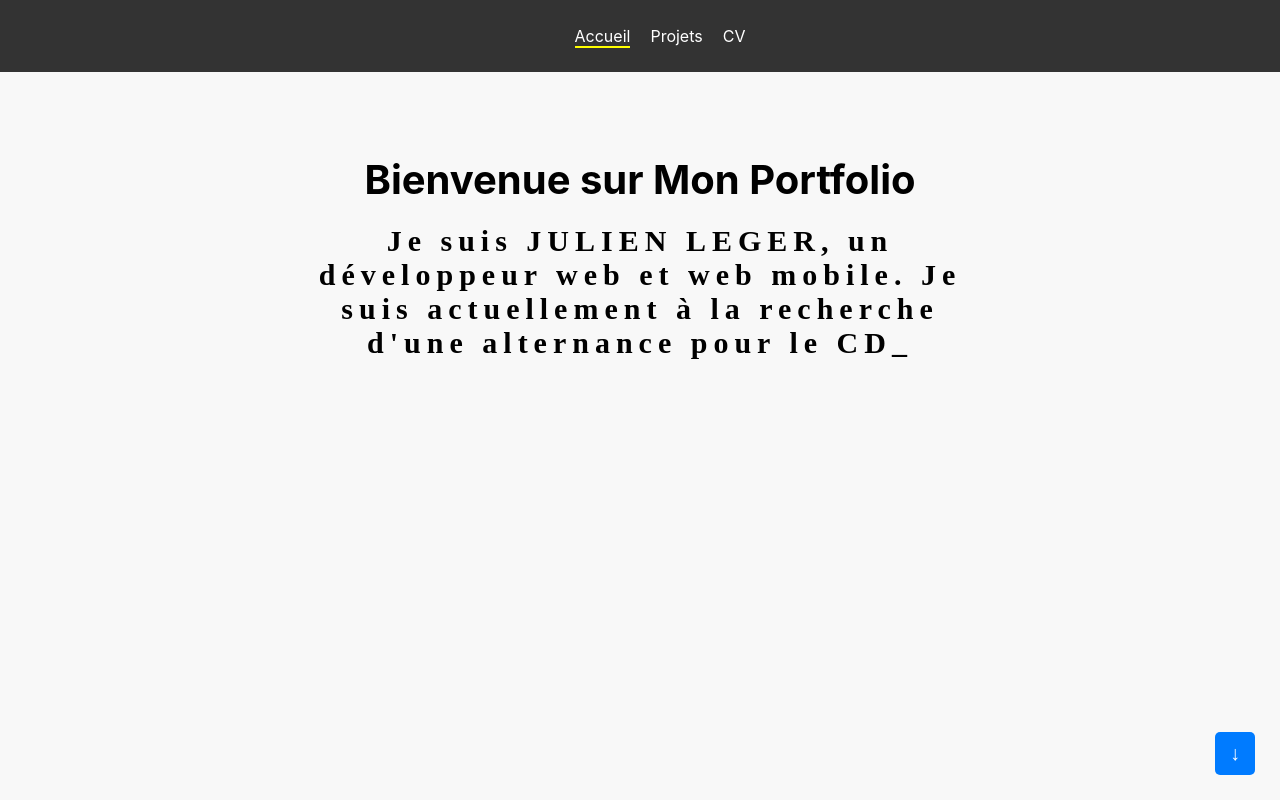
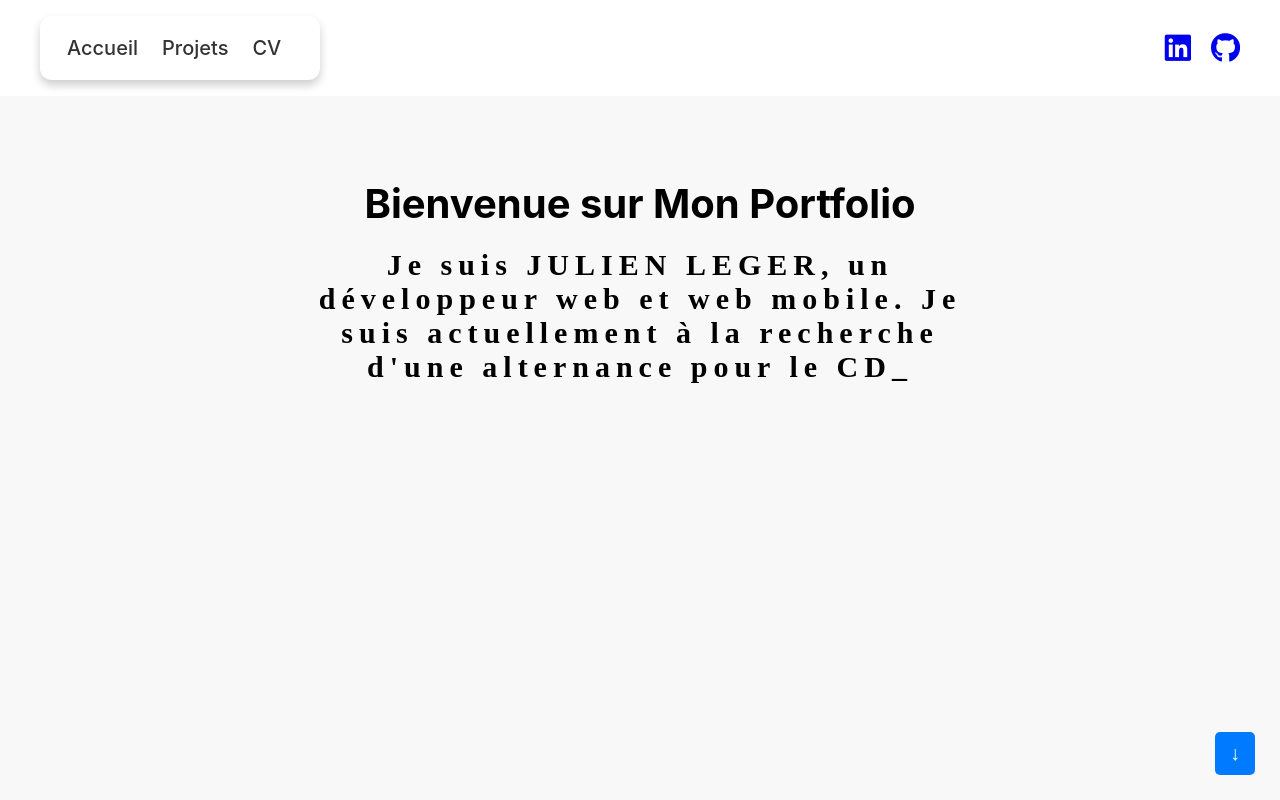
Before and after one commit to AnotheerDev/mon-portfolio, a React (Create React App) app: page / in a window 1280 px wide. Shown: the top 800 px of the page. Built offline with nearby package versions, Linux system fonts and the light colour scheme; a web font is replaced by a local one.

Commit message:
Update header navigation styling and add social media icons

```diff
--- a/src/components/Header/Header.jsx
+++ b/src/components/Header/Header.jsx
@@ -4,12 +4,16 @@ import './header.css';
 const Header = () => {
     return (
         <header>
-            <nav>
-                <ul>
-                    <li><a href="#home" className="active">Accueil</a></li>
-                    <li><a href="#projects">Projets</a></li>
-                    <li><a href="#resume">CV</a></li>
+            <nav className='nav'>
+                <ul className="nav-links">
+                    <li className="center"><a href="#home">Accueil</a></li>
+                    <li className="upward"><a href="#projects">Projets</a></li>
+                    <li className="forward"><a href="#resume">CV</a></li>
                 </ul>
+                <div className='nav-icons'>
+                    <a href="https://www.linkedin.com/in/julien-l%C3%A9ger/" target="_blank" rel="noopener noreferrer"><i className="fab fa-linkedin"></i></a>
+                    <a href="https://github.com/AnotheerDev" target="_blank" rel="noopener noreferrer"><i className="fab fa-github"></i></a>
+                </div>
             </nav>
         </header>
     );
--- a/src/components/Header/header.css
+++ b/src/components/Header/header.css
@@ -1,24 +1,83 @@
-header {
-  background-color: #333;
-  color: white;
-  padding: 10px 0;
+.nav {
+  display: flex;
+  justify-content: space-between;
+  align-items: center;
+  background: #fff;
+  box-shadow: 0 5px 10px rgba(0,0,0,0.2);
+  padding: 0 40px;
 }
 
-nav ul {
-  list-style-type: none;
+.nav-links {
   display: flex;
-  justify-content: center;
+  align-items: center;
+  background: #fff;
+  padding: 20px 15px;
+  border-radius: 12px;
+  box-shadow: 0 5px 10px rgba(0,0,0,0.2);
+  width: 250px;
 }
 
-nav ul li {
-  margin: 0 10px;
+.nav-links li {
+  list-style: none;
+  margin: 0 12px;
 }
 
-nav ul li a {
-  color: white;
+.nav-links li a {
+  position: relative;
+  color: #333;
+  font-size: 20px;
+  font-weight: 500;
+  padding: 6px 0;
   text-decoration: none;
 }
 
-.active {
-  border-bottom: 2px solid yellow;
+.nav-links li a:before {
+  content: '';
+  position: absolute;
+  bottom: 0;
+  left: 0;
+  height: 3px;
+  width: 0%;
+  background: #34efdf;
+  border-radius: 12px;
+  transition: all 0.4s ease;
 }
+
+.nav-links li a:hover:before {
+  width: 100%;
+}
+
+.nav-links li.center a:before {
+  left: 50%;
+  transform: translateX(-50%);
+}
+
+.nav-links li.upward a:before {
+  width: 100%;
+  bottom: -5px;
+  opacity: 0;
+}
+
+.nav-links li.upward a:hover:before {
+  bottom: 0px;
+  opacity: 1;
+}
+
+.nav-links li.forward a:before {
+  width: 100%;
+  transform: scaleX(0);
+  transform-origin: right;
+  transition: transform 0.4s ease;
+}
+
+.nav-links li.forward a:hover:before {
+  transform: scaleX(1);
+  transform-origin: left;
+}
+
+.nav-icons {
+  display: flex;
+  color: #333;
+  font-size: 30px;
+  gap: 20px;
+}
```
